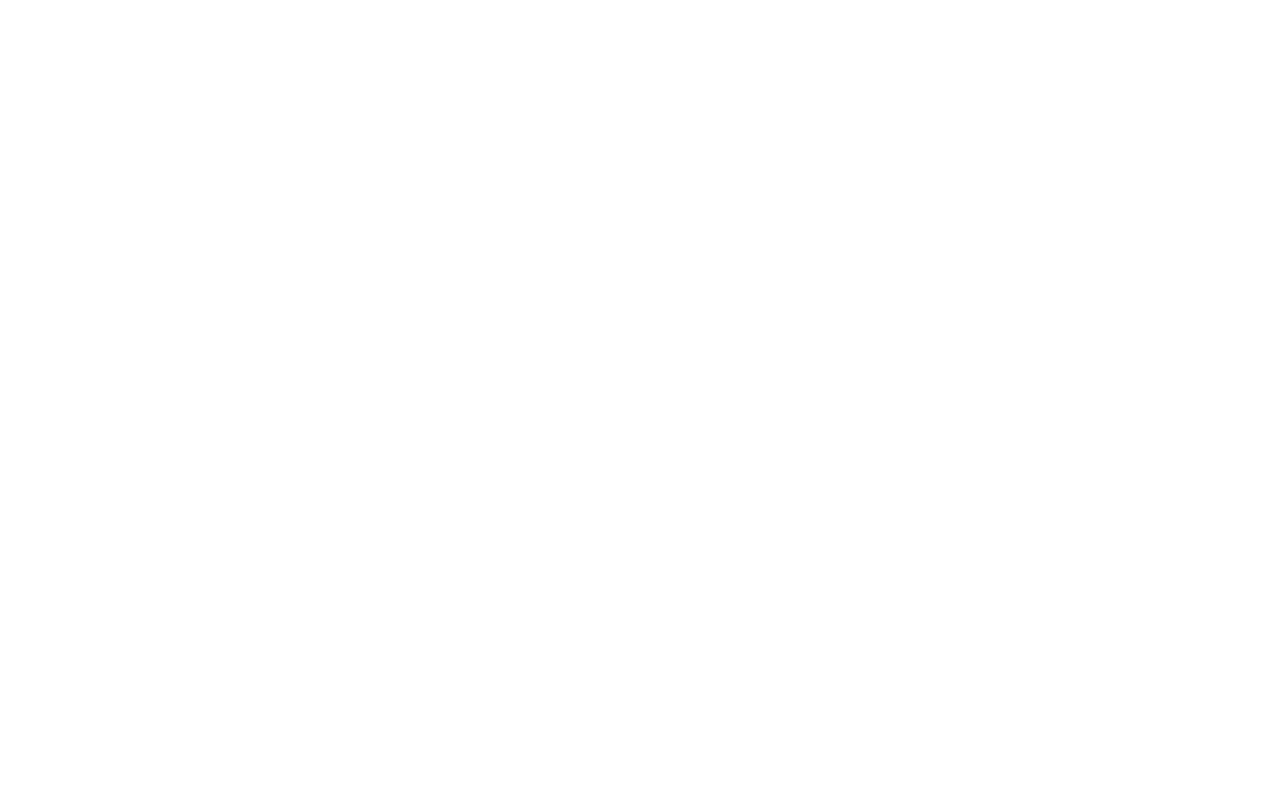
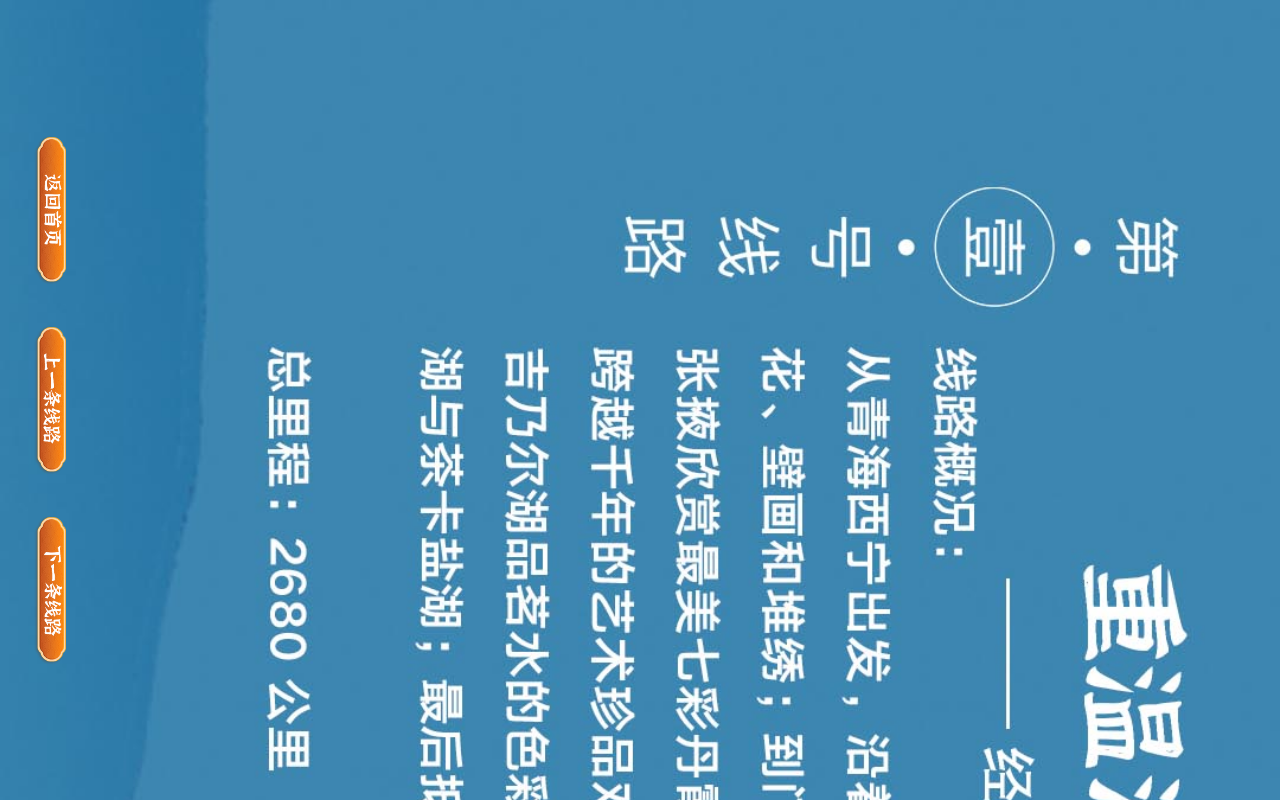
Before and after one commit to iotzzh/h5, a Vue app in the folder h5-vue/: page /modal in a window 1280 px wide. Before the commit this address had no page. Built offline with nearby package versions, Linux system fonts and the light colour scheme.

Commit message:
优化代码

```diff
--- a/h5-vue/src/router/index.js
+++ b/h5-vue/src/router/index.js
@@ -1,6 +1,7 @@
 import { createRouter, createWebHistory } from 'vue-router'
 import HorizontalExample from '../views/horizontalExample.vue'
 import HorizontalExampleMain from '../views/horizontalExampleMain.vue'
+import Modal from '../views/modal.vue'
 
 const router = createRouter({
   history: createWebHistory(import.meta.env.BASE_URL),
@@ -19,6 +20,11 @@ const router = createRouter({
       name: 'horizontal-example-main',
       component: HorizontalExampleMain
     },
+    {
+      path: '/modal',
+      name: 'modal',
+      component: Modal
+    },
   ]
 })
 
--- a/h5-vue/src/views/horizontalExampleMain.vue
+++ b/h5-vue/src/views/horizontalExampleMain.vue
@@ -14,7 +14,7 @@
     height: 100vw;
     overflow: hidden;">
       <div class="modal-box" style="width: 100vh; height: 100vw; overflow: hidden; position: absolute;">
-        <div class="buttons" style="text-align: center; position: absolute; width: 100vh; overflow: hidden;">
+        <div class="buttons" style="text-align: center; position: absolute; width: 100vh; left: 0px; bottom: 30px; overflow: hidden;">
           <img class="img" :src="MHome" style="margin: 0 20px;" @click="closeModal" />
           <img class="img" :src="ML" style="margin: 0 20px;" @click="last" />
           <img class="img" :src="MN" style="margin: 0 20px;" @click="next" />
@@ -32,6 +32,7 @@
 
 <script setup>
 import { nextTick, onMounted, ref } from 'vue';
+import { useRouter } from 'vue-router';
 import { gsap } from "gsap";
 // Import Swiper Vue.js components
 import BgImg from '../assets/bg-img.jpg'
@@ -61,6 +62,7 @@ import ModalImg8 from '../assets/m8.png';
 import ModalImg9 from '../assets/m9.png';
 
 const currentImg = ref(ModalImg1);
+const router = useRouter();
 
 const currentModalIndex = ref(0);
 const modals = ref([
@@ -95,11 +97,12 @@ const loadImg = () => {
 
 const showModal = ref(false);
 const openModal = () => {
-  showModal.value = true;
-    document.body.style.overflow = 'hidden';
-    const modalDom = document.querySelector('.modal');
-    modalDom.style.left = `${window.scrollY}px`;
-    startButtonsAni();
+  router.push('modal');
+  // showModal.value = true;
+  //   document.body.style.overflow = 'hidden';
+  //   const modalDom = document.querySelector('.modal');
+  //   modalDom.style.left = `${window.scrollY}px`;
+  //   startButtonsAni();
 };
 
 const closeModal = () => {
--- /dev/null
+++ b/h5-vue/src/views/modal.vue
@@ -0,0 +1,163 @@
+
+
+<template>
+      <section v-horizontal-screen class="box1">
+        <div class="buttons" style="position: absolute;
+    width: 100vh;
+    left: 0;
+    bottom: 30px;
+    text-align: center;">
+          <img class="img" :src="MHome" style="margin: 0 20px;" @click="closeModal" />
+          <img class="img" :src="ML" style="margin: 0 20px;" @click="last" />
+          <img class="img" :src="MN" style="margin: 0 20px;" @click="next" />
+        </div>
+
+        <div style="width: 100vh; height: 100vw; overflow: auto;">
+          <img :src="modals[currentModalIndex]" class="image" />
+        </div>
+  </section>
+  </template>
+
+
+  <script setup>
+  import { nextTick, onMounted, ref } from 'vue';
+  import { gsap } from "gsap";
+  import { useRouter } from 'vue-router';
+  // Import Swiper Vue.js components
+  import BgImg from '../assets/bg-img.jpg'
+  import Icon1 from '../assets/icon01.png';
+  import Icon2 from '../assets/icon02.png';
+  import Icon3 from '../assets/icon03.png';
+  import Icon4 from '../assets/icon04.png';
+  import Icon5 from '../assets/icon05.png';
+  import Icon6 from '../assets/icon06.png';
+  import Icon7 from '../assets/icon07.png';
+  import Icon8 from '../assets/icon08.png';
+  import Icon9 from '../assets/icon09.png';
+
+  import ML from '../assets/m-l.jpg'
+  import MN from '../assets/m-n.jpg'
+  import MHome from '../assets/m-home.jpg'
+
+
+  import ModalImg1 from '../assets/m1.png';
+  import ModalImg2 from '../assets/m2.png';
+  import ModalImg3 from '../assets/m3.png';
+  import ModalImg4 from '../assets/m4.png';
+  import ModalImg5 from '../assets/m5.png';
+  import ModalImg6 from '../assets/m6.png';
+  import ModalImg7 from '../assets/m7.png';
+  import ModalImg8 from '../assets/m8.png';
+  import ModalImg9 from '../assets/m9.png';
+
+  const currentImg = ref(ModalImg1);
+  const router = useRouter();
+
+  const currentModalIndex = ref(0);
+  const modals = ref([
+    ModalImg1,
+    ModalImg2,
+    ModalImg3,
+    ModalImg4,
+    ModalImg5,
+    ModalImg6,
+    ModalImg7,
+    ModalImg8,
+    ModalImg9,
+  ]);
+
+  const buttons = ref([]);
+
+  const loadImg = () => {
+    const boxDom = document.querySelector('.bg');
+    const width = boxDom.clientWidth;
+    buttons.value = [
+      { img: Icon1, position: width * 0.015 },
+      { img: Icon2, position: width * 0.110 },
+      { img: Icon3, position: width * 0.222 },
+      { img: Icon4, position: width * 0.330 },
+      { img: Icon5, position: width * 0.440 },
+      { img: Icon6, position: width * 0.550 },
+      { img: Icon7, position: width * 0.665 },
+      { img: Icon8, position: width * 0.780 },
+      { img: Icon9, position: width * 0.885 },
+    ];
+  };
+
+  const showModal = ref(false);
+  const openModal = () => {
+    showModal.value = true;
+      document.body.style.overflow = 'hidden';
+      const modalDom = document.querySelector('.modal');
+      modalDom.style.left = `${window.scrollY}px`;
+      startButtonsAni();
+  };
+
+  const closeModal = () => {
+    router.push({ name: 'horizontal-example-main' });
+  };
+
+  const startButtonsAni = () => {
+    // const imgBtns = document.querySelectorAll('.img');
+    // imgBtns.forEach(x => {
+    //   gsap.from(x, {
+    //   duration: 1,
+    //   ease: "power2.inOut",
+    //   yoyo: true,
+    //   opacity: 0,
+    //   });
+    // });
+  };
+
+  const last = () => {
+    if (currentModalIndex.value > 0) currentModalIndex.value--;
+  }
+
+  const next = () => {
+    if (currentModalIndex.value < modals.value.length) currentModalIndex.value++;
+  }
+
+
+  </script>
+
+
+  <style scoped>
+  .box1 {
+    width: 100%;
+    height: 100%;
+    background-repeat: repeat;
+    background-size: cover;
+    position: relative;
+    /* object-fit: cover; */
+    /* position: relative; */
+    /* overflow: auto; */
+  }
+
+
+  .button img {
+    width: 100%;
+  }
+
+
+  .modal {
+
+  }
+
+.image {
+    height: 100%;
+  }
+
+  .modal .buttons {
+
+  }
+
+
+   .buttons img {
+    width: 150px;
+  }
+
+ .buttons .img:hover {
+    filter: drop-shadow(2px 4px 6px black);
+
+  }
+  </style>
```
